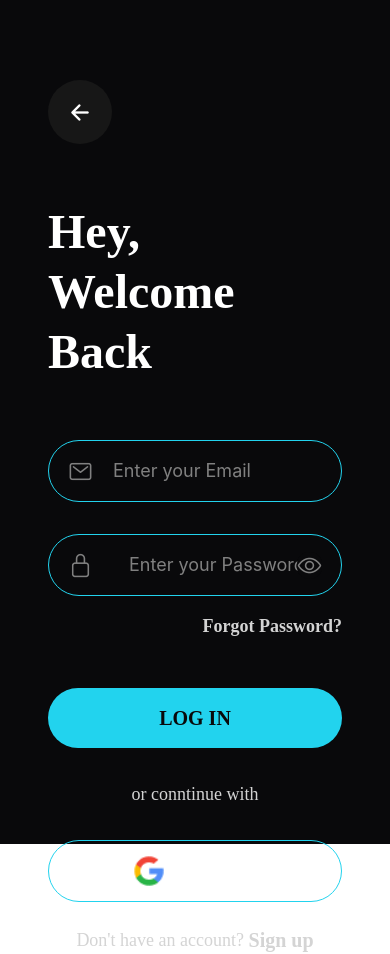
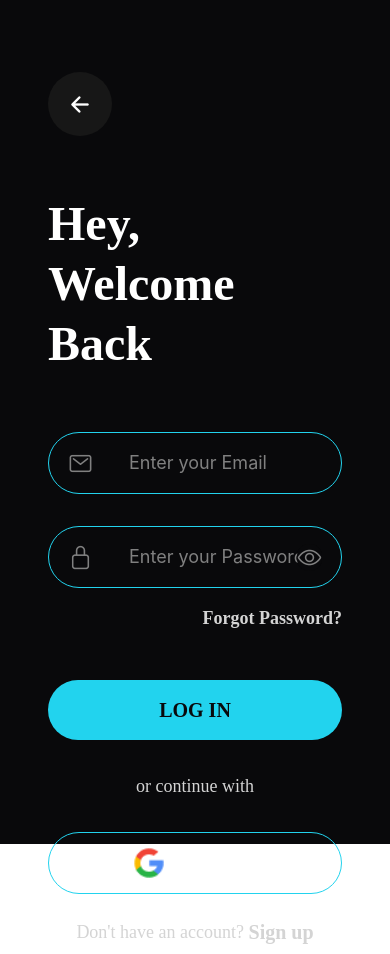
Before and after one commit to Minahil-Muhammad-Moiz/MediGenie, a React Native app: screen /LoginScreen in a window 390 px wide. Built offline with nearby package versions, Linux system fonts and the light colour scheme.

Commit message:
changes in login page

```diff
--- a/src/pages/LoginScreen.jsx
+++ b/src/pages/LoginScreen.jsx
@@ -13,7 +13,7 @@ export default function LoginScreen() {
 
   return (
     <View className='bg-black1 flex-1 p-12'>
-      <TouchableOpacity className='bg-grey1 p-4 rounded-full flex items-center justify-center w-16 h-16 mt-8' onPress={handleBack}>
+      <TouchableOpacity className='bg-grey1 p-4 rounded-full flex items-center justify-center w-16 h-16 mt-6' onPress={handleBack}>
         <Ionicons name={"arrow-back-outline"} color={'#ffffff'}
           size={25} />
       </TouchableOpacity>
@@ -37,7 +37,7 @@ export default function LoginScreen() {
             }}
           />
           <TextInput
-            className="border-blue1 border rounded-full pl-16 py-4 text-white text-lg"
+            className="border-blue1 border rounded-full pl-20 py-4 text-white text-lg"
             placeholder="Enter your Email"
             placeholderTextColor="grey"
             keyboardType="email-address"
@@ -81,7 +81,7 @@ export default function LoginScreen() {
           <Text className='font-poppinsBold font-bold text-xl p-4  text-center text-black1'>LOG IN</Text>
         </TouchableOpacity>
 
-        <Text className='text-center text-lightText text-lg font-poppins font-medium'>or conntinue with</Text>
+        <Text className='text-center text-lightText text-lg font-poppins font-medium'>or continue with</Text>
 
         <TouchableOpacity className=' border border-blue1 rounded-full flex flex-row items-center justify-center'>
           <Image
```
Also changed, not shown: src/pages/StartScreen.jsx (+4 -3 lines).
